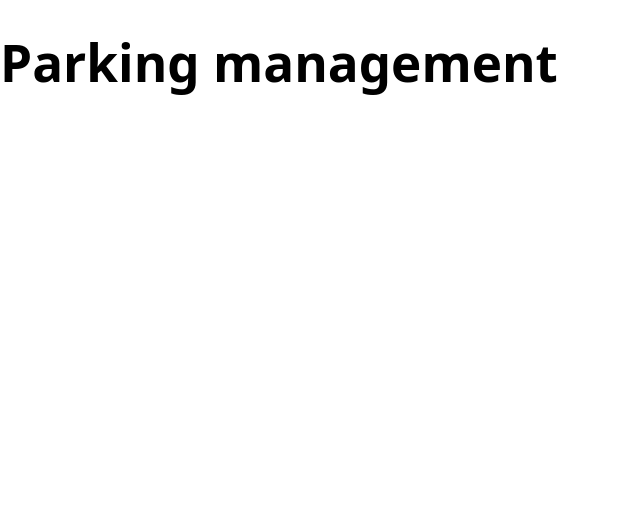
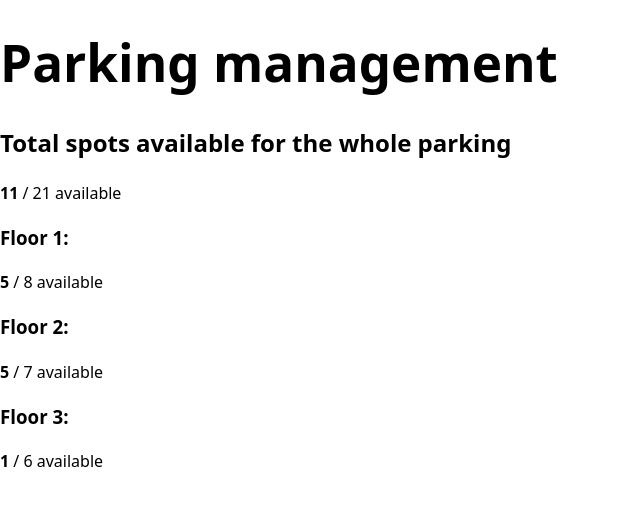
Before and after one commit to rlalaina7/ParkManagement, a React (Vite) app: page / in a window 1280 px wide. Shown: the top 506 px of the page, without its empty margins (0-640 px from the left). Built offline with nearby package versions, Linux system fonts and the light colour scheme.

Commit message:
Display availability for the whole parking and each floor

```diff
--- a/src/App.tsx
+++ b/src/App.tsx
@@ -1,10 +1,11 @@
-import React from 'react'
 import './App.css'
+import ParkingDisplay from './components/ParkingDisplay'
 
 function App() {
   return (
     <div>
       <h1>Parking management</h1>
+      <ParkingDisplay />
     </div>
   )
 }
--- /dev/null
+++ b/src/components/ParkingDisplay.tsx
@@ -0,0 +1,44 @@
+import type { ParkingGarage } from '../types/parking';
+import parkingData from '../data/parkingData.json';
+
+/**
+ * Displays the parking availability summary and per-floor breakdown.
+ * @component
+ * @description This component calculates and displays the total number of parking spots,
+ * the number of available spots, and the available spots per floor.
+ * @returns A React element displaying total and per-floor parking spot availability.
+ */
+const ParkingDisplay = () => {
+    const parkingGarage = parkingData.parkingGarage as ParkingGarage;
+    const parkingFloors = parkingGarage.floors;
+
+    const allSpots = parkingFloors.flatMap(floor => floor.spots);
+    const totalSpots = allSpots.length;
+    const totalAvailableSpots = allSpots.filter(spot => spot.isAvailable).length;
+
+    return (
+        <div>
+            <header>
+                <h2>
+                    Total spots available for the whole parking
+                </h2>
+                <span><strong>{totalAvailableSpots}</strong> / {totalSpots} available</span>
+            </header>
+            <section>
+                {parkingFloors.map(({ floorNumber, spots }) => {
+                    const available = spots.filter(spot => spot.isAvailable).length;
+                    return (
+                        <div key={floorNumber}>
+                            <h3>
+                                Floor {floorNumber}:
+                            </h3>
+                            <span><strong>{available}</strong> / {spots.length} available</span>
+                        </div>
+                    );
+                })}
+            </section>
+        </div>
+    );
+};
+
+export default ParkingDisplay;
--- a/src/types/parking.ts
+++ b/src/types/parking.ts
@@ -13,6 +13,7 @@ export interface Floor {
 export interface Spot {
     id: string;
     type: SpotTypeKey;
+    isAvailable: boolean;
 }
 
 export interface DisplayBoard {
```
